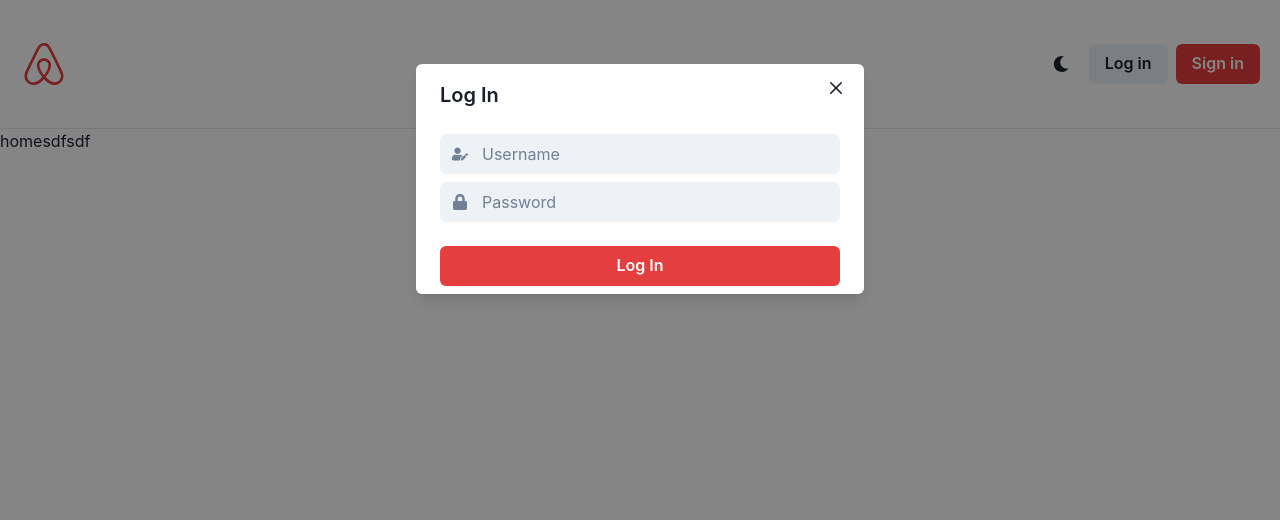
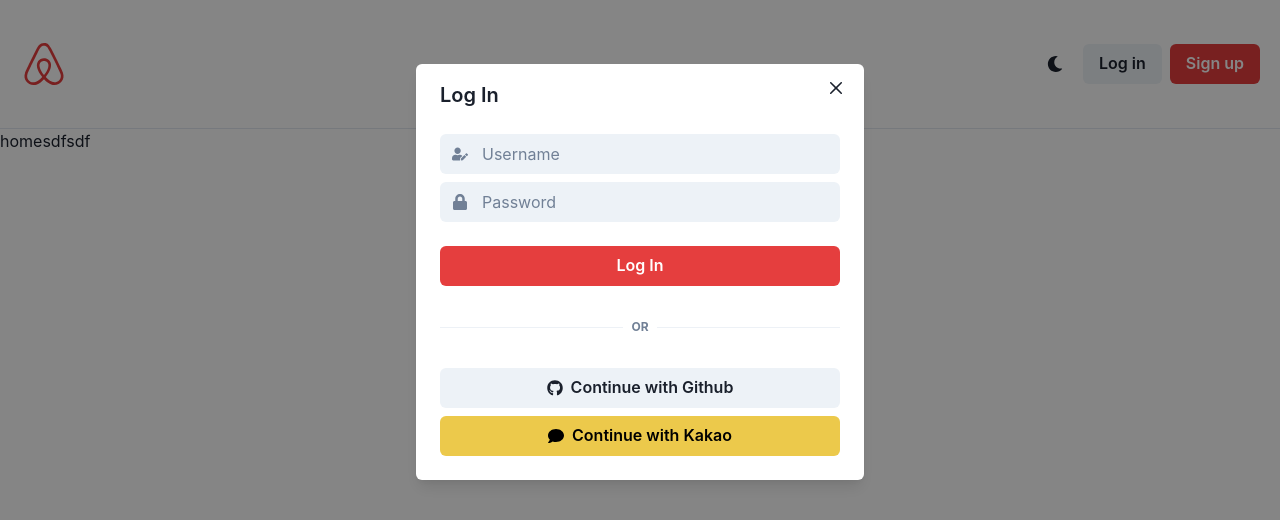
Before and after one commit to byeon2261/airbnb-clone-frontend, a React (Create React App) app: page / in a window 1280 px wide. Both pictures are taken after a click on the button "Log in". Shown: the top 520 px of the page. Built offline with nearby package versions, Linux system fonts and the light colour scheme.

Commit message:
#18.2 Sign Up Modal

```diff
--- /dev/null
+++ b/src/components/SignUpModal.tsx
@@ -0,0 +1,56 @@
+import { FaUserEdit, FaLock, FaIdBadge, FaEnvelope } from "react-icons/fa";
+import {
+  Button,
+  Input,
+  InputGroup,
+  InputLeftElement,
+  Modal,
+  ModalBody,
+  ModalCloseButton,
+  ModalContent,
+  ModalHeader,
+  ModalOverlay,
+  VStack,
+} from "@chakra-ui/react";
+import SocialLogin from "./socialLogin";
+
+interface SignUpModalProps {
+  isOpen: boolean;
+  onClose: () => void;
+}
+
+export default function SignUpModal({ isOpen, onClose }: SignUpModalProps) {
+  return (
+    <Modal onClose={onClose} isOpen={isOpen}>
+      <ModalOverlay />
+      <ModalContent>
+        <ModalHeader>Sign up</ModalHeader>
+        <ModalCloseButton />
+        <ModalBody>
+          <VStack>
+            <InputGroup>
+              <InputLeftElement color={"gray.500"} children={<FaIdBadge />} />
+              <Input variant={"filled"} placeholder={"Name"} />
+            </InputGroup>
+            <InputGroup>
+              <InputLeftElement color={"gray.500"} children={<FaEnvelope />} />
+              <Input variant={"filled"} placeholder={"Email"} />
+            </InputGroup>
+            <InputGroup>
+              <InputLeftElement color={"gray.500"} children={<FaUserEdit />} />
+              <Input variant={"filled"} placeholder={"Username"} />
+            </InputGroup>
+            <InputGroup>
+              <InputLeftElement color={"gray.500"} children={<FaLock />} />
+              <Input variant={"filled"} placeholder={"Password"} />
+            </InputGroup>
+            <Button mt={4} colorScheme={"red"} w={"100%"}>
+              Sign up
+            </Button>
+          </VStack>
+          <SocialLogin />
+        </ModalBody>
+      </ModalContent>
+    </Modal>
+  );
+}
--- /dev/null
+++ b/src/components/header.tsx
@@ -0,0 +1,48 @@
+import { FaAirbnb, FaMoon } from "react-icons/fa";
+import {
+  Box,
+  Button,
+  HStack,
+  IconButton,
+  useDisclosure,
+} from "@chakra-ui/react";
+import LoginModal from "./loginModal";
+import SignUpModal from "./SignUpModal";
+
+export default function Header() {
+  const {
+    isOpen: isLoginOpen,
+    onClose: onLoginClose,
+    onOpen: onLoginOpen,
+  } = useDisclosure();
+  const {
+    isOpen: isSignUpOpen,
+    onClose: onSignUpClose,
+    onOpen: onSignUpOpen,
+  } = useDisclosure();
+  return (
+    <HStack
+      justifyContent={"space-between"}
+      px={"5"}
+      py={"10"}
+      borderBottomWidth={1}
+    >
+      <Box color={"red.500"}>
+        <FaAirbnb size={"48"} />
+      </Box>
+      <HStack spacing={2}>
+        <IconButton
+          variant={"ghost"}
+          aria-label="Toggle dark mode"
+          icon={<FaMoon />}
+        />
+        <Button onClick={onLoginOpen}>Log in</Button>
+        <Button onClick={onSignUpOpen} colorScheme={"red"}>
+          Sign up
+        </Button>
+      </HStack>
+      <LoginModal isOpen={isLoginOpen} onClose={onLoginClose} />
+      <SignUpModal isOpen={isSignUpOpen} onClose={onSignUpClose} />
+    </HStack>
+  );
+}
--- /dev/null
+++ b/src/components/loginModal.tsx
@@ -0,0 +1,48 @@
+import { FaUserEdit, FaLock } from "react-icons/fa";
+import {
+  Button,
+  Input,
+  InputGroup,
+  InputLeftElement,
+  Modal,
+  ModalBody,
+  ModalCloseButton,
+  ModalContent,
+  ModalHeader,
+  ModalOverlay,
+  VStack,
+} from "@chakra-ui/react";
+import SocialLogin from "./socialLogin";
+
+interface LoginModalProps {
+  isOpen: boolean;
+  onClose: () => void;
+}
+
+export default function LoginModal({ isOpen, onClose }: LoginModalProps) {
+  return (
+    <Modal onClose={onClose} isOpen={isOpen}>
+      <ModalOverlay />
+      <ModalContent>
+        <ModalHeader>Log In</ModalHeader>
+        <ModalCloseButton />
+        <ModalBody>
+          <VStack>
+            <InputGroup>
+              <InputLeftElement color={"gray.500"} children={<FaUserEdit />} />
+              <Input variant={"filled"} placeholder={"Username"} />
+            </InputGroup>
+            <InputGroup>
+              <InputLeftElement color={"gray.500"} children={<FaLock />} />
+              <Input variant={"filled"} placeholder={"Password"} />
+            </InputGroup>
+            <Button mt={4} colorScheme={"red"} w={"100%"}>
+              Log In
+            </Button>
+          </VStack>
+          <SocialLogin />
+        </ModalBody>
+      </ModalContent>
+    </Modal>
+  );
+}
--- a/src/components/root.tsx
+++ b/src/components/root.tsx
@@ -1,72 +1,11 @@
-import {
-  Box,
-  Button,
-  HStack,
-  IconButton,
-  Input,
-  InputGroup,
-  InputLeftElement,
-  Modal,
-  ModalBody,
-  ModalCloseButton,
-  ModalContent,
-  ModalFooter,
-  ModalHeader,
-  ModalOverlay,
-  useDisclosure,
-  VStack,
-} from "@chakra-ui/react";
+import { Box } from "@chakra-ui/react";
 import { Outlet } from "react-router-dom";
-import { FaAirbnb, FaMoon, FaUserEdit, FaLock } from "react-icons/fa";
+import Header from "./header";
 
 export default function Root() {
-  const { isOpen, onClose, onOpen } = useDisclosure(); // react훅(chakra UI)
   return (
     <Box>
-      <HStack
-        justifyContent={"space-between"}
-        px={"5"}
-        py={"10"}
-        borderBottomWidth={1}
-      >
-        <Box color={"red.500"}>
-          <FaAirbnb size={"48"} />
-        </Box>
-        <HStack spacing={2}>
-          <IconButton
-            variant={"ghost"}
-            aria-label="Toggle dark mode"
-            icon={<FaMoon />}
-          />
-          <Button onClick={onOpen}>Log in</Button>
-          <Button colorScheme={"red"}>Sign in</Button>
-        </HStack>
-        <Modal onClose={onClose} isOpen={isOpen}>
-          <ModalOverlay />
-          <ModalContent>
-            <ModalHeader>Log In</ModalHeader>
-            <ModalCloseButton />
-            <ModalBody>
-              <VStack>
-                <InputGroup>
-                  <InputLeftElement
-                    color={"gray.500"}
-                    children={<FaUserEdit />}
-                  />
-                  <Input variant={"filled"} placeholder={"Username"} />
-                </InputGroup>
-                <InputGroup>
-                  <InputLeftElement color={"gray.500"} children={<FaLock />} />
-                  <Input variant={"filled"} placeholder={"Password"} />
-                </InputGroup>
-                <Button mt={4} colorScheme={"red"} w={"100%"}>
-                  Log In
-                </Button>
-              </VStack>
-            </ModalBody>
-          </ModalContent>
-        </Modal>
-      </HStack>
+      <Header />
       <Outlet />
     </Box>
   );
--- /dev/null
+++ b/src/components/socialLogin.tsx
@@ -0,0 +1,29 @@
+import { FaComment, FaGithub } from "react-icons/fa";
+import { Box, Button, Divider, HStack, Text, VStack } from "@chakra-ui/react";
+
+export default function SocialLogin() {
+  return (
+    <Box mb={4}>
+      <HStack my={8}>
+        <Divider />
+        <Text
+          textTransform={"uppercase"}
+          color={"gray.500"}
+          fontSize={"xs"}
+          as={"b"}
+        >
+          or
+        </Text>
+        <Divider />
+      </HStack>
+      <VStack>
+        <Button leftIcon={<FaGithub />} colorScheme={"gray"} w={"100%"}>
+          Continue with Github
+        </Button>
+        <Button leftIcon={<FaComment />} colorScheme={"yellow"} w={"100%"}>
+          Continue with Kakao
+        </Button>
+      </VStack>
+    </Box>
+  );
+}
```
Also changed, not shown: __info/info_0_airbnb_clone_fe_all.md (+65 -4 lines), __img/#18.1 Log in Modal_1.png (renamed from __img/18.1 Log in Modal_1.png), __img/#18.2 Sign Up Modal_1.png (added).
